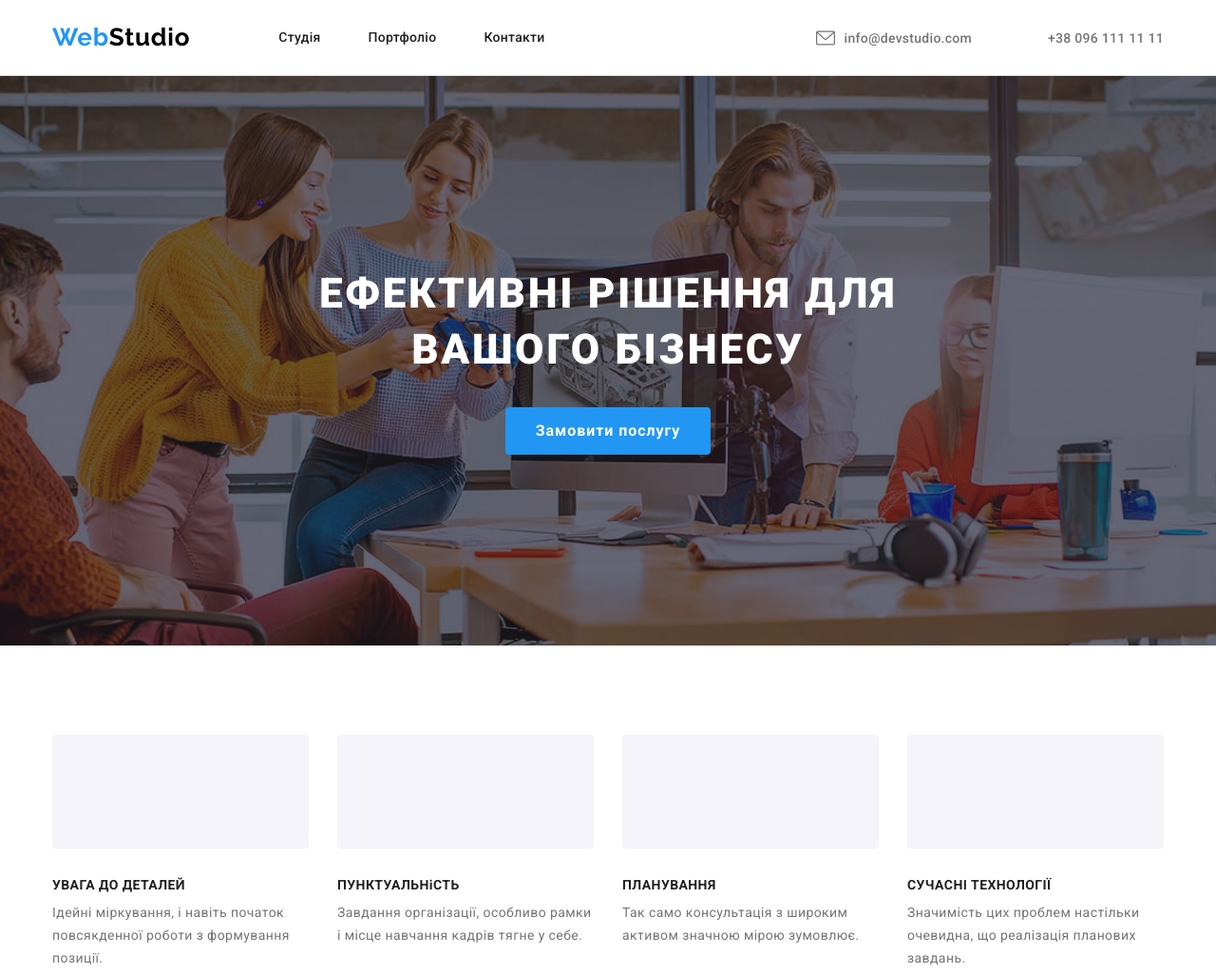
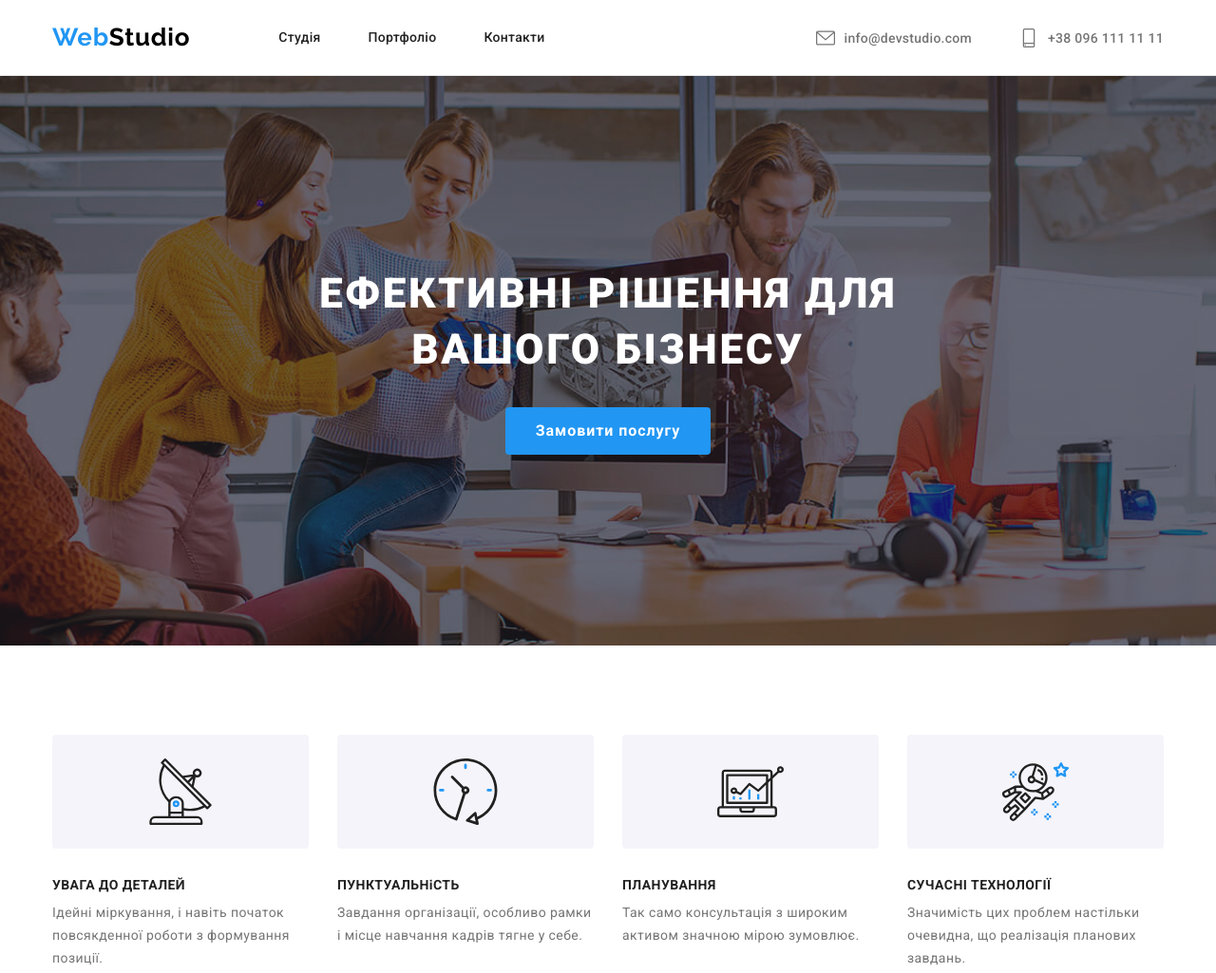
Before and after one commit to folded35/goit-markup-hw-04, a plain HTML site: page index.html in a window 1280 px wide. Shown: the top 1025 px of the page at 95% size. Drawn offline with Linux system fonts and the light colour scheme.

Commit message:
Update index.html

```diff
--- a/index.html
+++ b/index.html
@@ -45,7 +45,7 @@
           <li class="item">
             <a class="nav-cont-link" href="tel:+380961111111">
               <svg class="icon-contact" width="20" height="20">
-                <use href="./images/icons.svg#icon-smartphone"></use>
+                <use href="./images/icomoon/icons.svg#icon-smartphone"></use>
               </svg>
               +38 096 111 11 11
             </a>
@@ -72,7 +72,7 @@
             <li class="item">
               <div class="icon-bg">
                 <svg class="icon-pref">
-                  <use href="./images/icons.svg#icon-antenna"></use>
+                  <use href="./images/icomoon/icons.svg#icon-antenna"></use>
                 </svg>
               </div>
               <h3 class="pref-title">УВАГА ДО ДЕТАЛЕЙ</h3>
@@ -83,7 +83,7 @@
             <li class="item">
               <div class="icon-bg">
                 <svg class="icon-pref">
-                  <use href="./images/icons.svg#icon-clock"></use>
+                  <use href="./images/icomoon/icons.svg#icon-clock"></use>
                 </svg>
               </div>
               <h3 class="pref-title">ПУНКТУАЛЬНіСТЬ</h3>
@@ -94,7 +94,7 @@
             <li class="item">
               <div class="icon-bg">
                 <svg class="icon-pref">
-                  <use href="./images/icons.svg#icon-diagram"></use>
+                  <use href="./images/icomoon/icons.svg#icon-diagram"></use>
                 </svg>
               </div>
               <h3 class="pref-title">ПЛАНУВАННЯ</h3>
@@ -105,7 +105,7 @@
             <li class="item">
               <div class="icon-bg">
                 <svg class="icon-pref">
-                  <use href="./images/icons.svg#icon-astronaut"></use>
+                  <use href="./images/icomoon/icons.svg#icon-astronaut"></use>
                 </svg>
               </div>
               <h3 class="pref-title">СУЧАСНІ ТЕХНОЛОГІЇ</h3>
@@ -150,7 +150,7 @@
                   <li class="social-link">
                     <a href="https://www.instagram.com/" class="link-team">
                       <svg class="icon-team" width="20" height="20">
-                        <use href="./images/icons.svg#icon-instagram"></use>
+                        <use href="./images/icomoon/icons.svg#icon-instagram"></use>
                       </svg>
                     </a>
                   </li>
```
